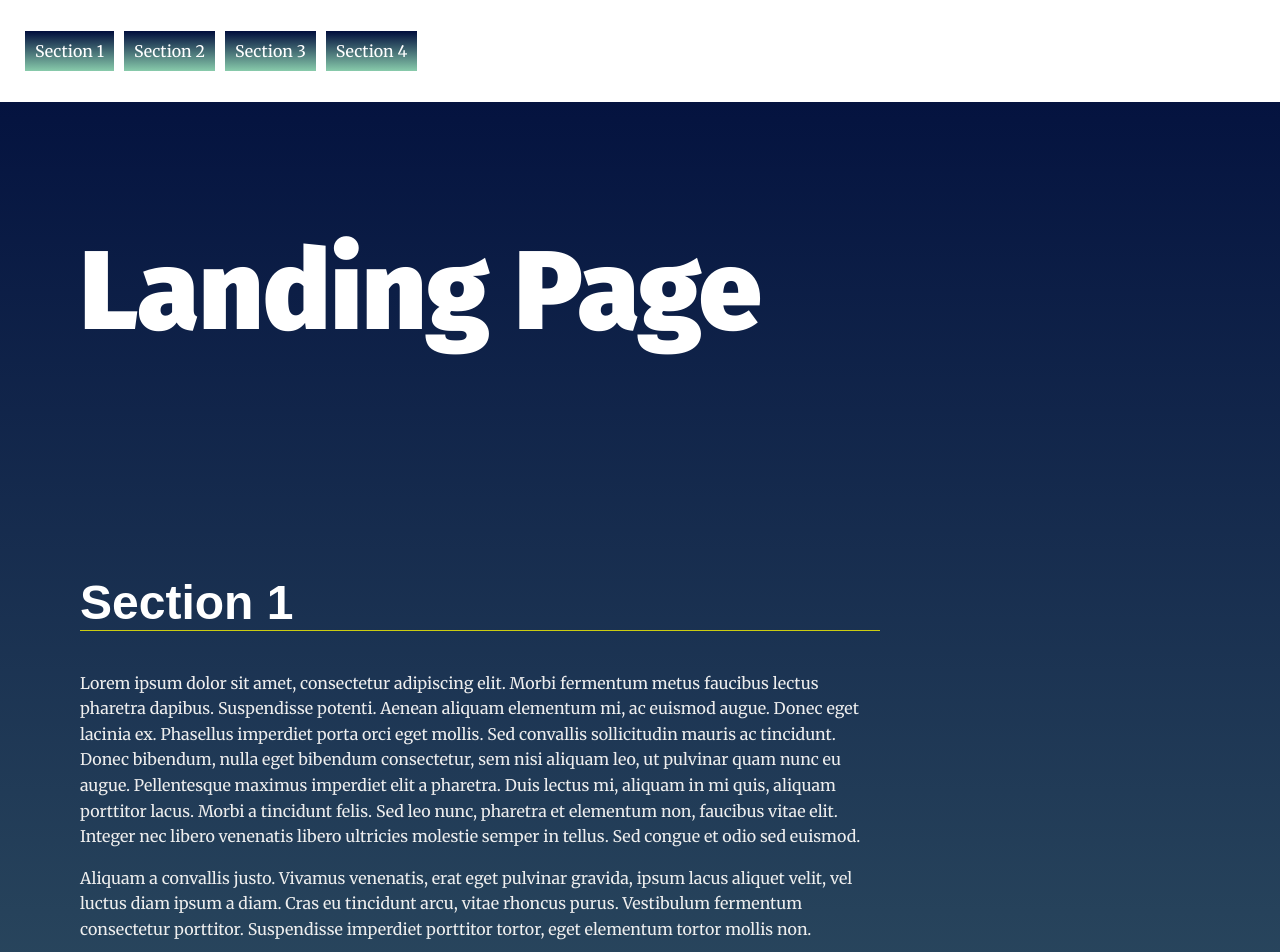
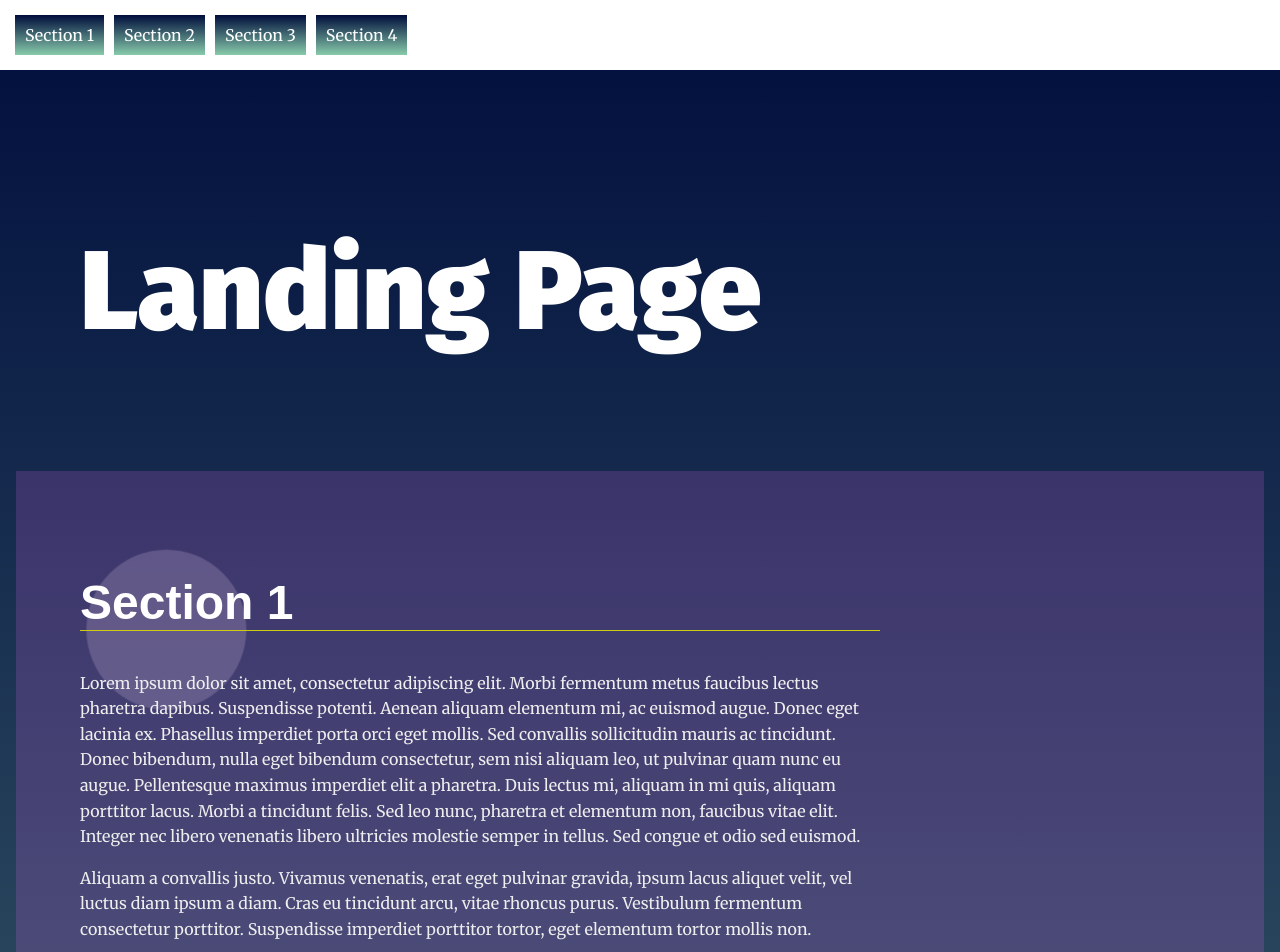
Before and after one commit to TanteRonalda/udacity-projects, a plain HTML site: page project2_landing-page/index.html in a window 1280 px wide. Shown: the top 952 px of the page. Drawn offline with Linux system fonts and the light colour scheme.

Commit message:
adjustments to navbar style

```diff
--- a/project2_landing-page/css/styles.css
+++ b/project2_landing-page/css/styles.css
@@ -11,10 +11,7 @@
 
 /* ---- Base Rules ---- */
 
-/* How I would rather add scrolling behavior to the page:
- html {
-    scroll-behavior: smooth;
-}*/
+
 
 body {
     background: rgb(136,203,171);
@@ -31,9 +28,6 @@ h1 {
     margin: 2em 1rem;
 }
 
-a:hover {
-    text-decoration: underline;
-}
 
 @media only screen and (min-width: 35em){
     h1 {
@@ -78,13 +72,19 @@ section {
 /* ---- Module Rules ---- */
 
 /* Navigation Styles*/
+#navbar__list {
+    display: flex;
+    flex-direction: row;
+}
+
 .navbar__menu ul {
-    padding-left: 10px;
-
+    padding-left: 0;
+    margin: 0;
+    text-align: right;
 }
 
 .navbar__menu li {
-    display: inline-flex;
+    display: inline-block;
     justify-content: space-between;
     background: rgb(136,203,171);
     background: linear-gradient(0deg, rgba(136,203,171,1) 0%, rgba(0,13,60,1) 100%);
@@ -92,7 +92,15 @@ section {
     margin: 5px;
 }
 
-@media (max-width: 500px) {
+.navbar__menu li:hover {
+   text-decoration: underline;
+}
+
+#navbar__list .active {
+    text-decoration: underline;
+}
+
+/*@media (max-width: 500px) {
     .navbar__menu ul {
         display: grid;
         grid-template-columns: 50% 50%;
@@ -101,10 +109,10 @@ section {
 
     }
 
-    .navbar_menu li {
+    .active, .navbar_menu li {
         display: block;
     }
-}
+}*/
 
 .active, .navbar__menu {
     color: white;
@@ -120,7 +128,6 @@ section {
 
 /* Header Styles */
 .page__header {
-    display: flex;
     background: #fff;
     position: fixed;
     top: 0;
@@ -226,17 +233,17 @@ section:nth-of-type(3n + 1) .landing__container::after {
 /* ---- Theme State Rules ---- */
 /* Section Active Styles */
 /* Note: your-active-class class is applied through javascript. You should update the class here and in the index.html to what you set in your javascript file.  */
-.landing__container.your-active-class {
+section.your-active-class {
     background: rgb(0, 0, 0);
     background: rgba(227, 103, 238, 0.187);
 }
 
-.landing__container.your-active-class .landing__container::before {
+section.your-active-class .landing__container::before {
     opacity: 1;
     animation: rotate 4s linear 0s infinite forwards;
 }
 
-.landing__container.your-active-class .landing__container::after {
+section.your-active-class .landing__container::after {
     opacity: 1;
     animation: rotate 5s linear 0s infinite forwards reverse;
 }
```
